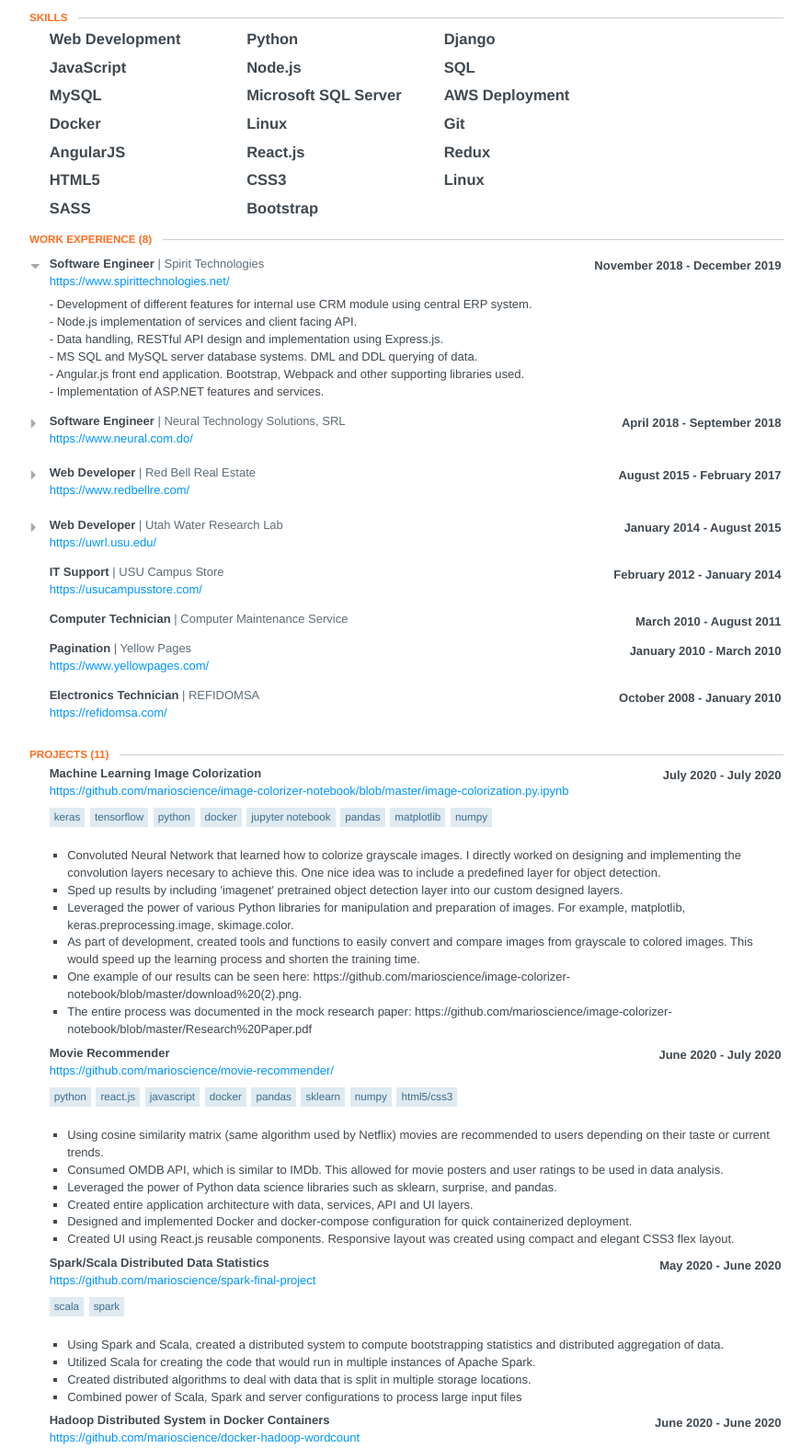
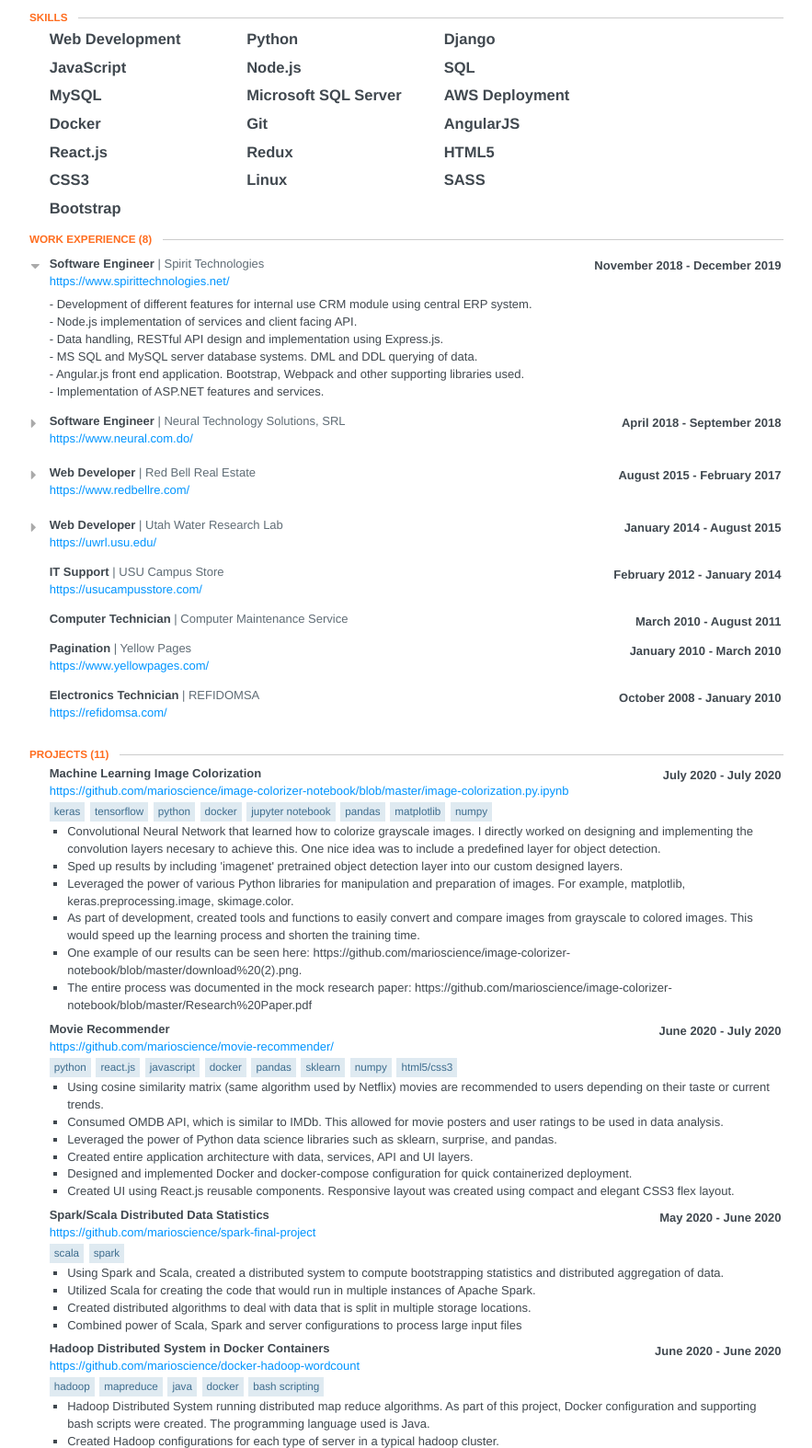
Before and after one commit to marioscience/marioscience.github.io, a plain HTML site: page index.html in a window 1280 px wide. Shown: the part 275-1849 px from the top of the page at 92% size, without its empty margins (198-1081 px from the left). Drawn offline with Linux system fonts and the light colour scheme.

Commit message:
new revisions

```diff
--- a/index.html
+++ b/index.html
@@ -398,7 +398,12 @@
 
 ul.keywords,
 ul.courses {
-    margin-top: .5em;
+   /* margin-top: .5em; original */
+   margin-top: 0;
+}
+
+.item ul.highlights {
+    margin-top: 0;
 }
 
 ul.keywords li,
@@ -422,6 +427,11 @@
 
 .item {
     padding: .5em 0;
+}
+
+#projects .item {
+    padding: 0;
+    padding-bottom: 0.5em;
 }
 
 .gpa {
@@ -892,11 +902,6 @@
     			 		</div>
     		<div class="item">
     			<h3 class="name">
-    				Linux
-    			</h3>
-    			 		</div>
-    		<div class="item">
-    			<h3 class="name">
     				Git
     			</h3>
     			 		</div>
@@ -1133,7 +1138,7 @@
           </ul>
           <div class="item">
             <ul class="highlights">
-                <li><p>Convoluted Neural Network that learned how to colorize grayscale images. I directly worked on designing and implementing the convolution layers necesary to achieve this. One nice idea was to include a predefined layer for object detection.</p></li>
+                <li><p>Convolutional Neural Network that learned how to colorize grayscale images. I directly worked on designing and implementing the convolution layers necesary to achieve this. One nice idea was to include a predefined layer for object detection.</p></li>
                 <li><p>Sped up results by including 'imagenet' pretrained object detection layer into our custom designed layers.</p></li>
                 <li><p>Leveraged the power of various Python libraries for manipulation and preparation of images. For example, matplotlib, keras.preprocessing.image, skimage.color.</p></li>
                 <li><p>As part of development, created tools and functions to easily convert and compare images from grayscale to colored images. This would speed up the learning process and shorten the training time.</p></li>
@@ -1552,7 +1557,7 @@
           <div class="item">
             <div class="level fluency native speaker">
               <em>Native speaker</em>
-              <div class="bar"></div>
+              <!-- <div class="bar"></div> -->
             </div>
           </div>
         </div>
@@ -1563,7 +1568,7 @@
           <div class="item">
             <div class="level fluency native speaker">
               <em>Native speaker</em>
-              <div class="bar"></div>
+              <!-- <div class="bar"></div> -->
             </div>
           </div>
         </div>
```
Also changed, not shown: README.md.
